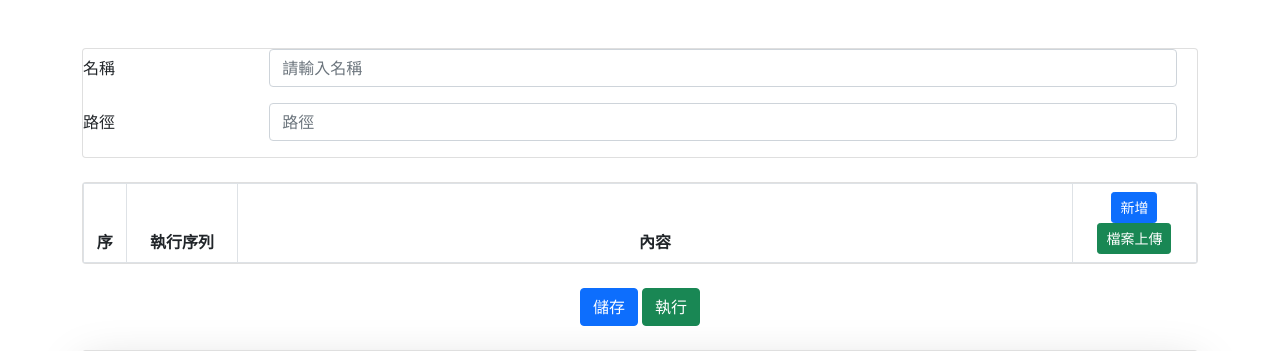
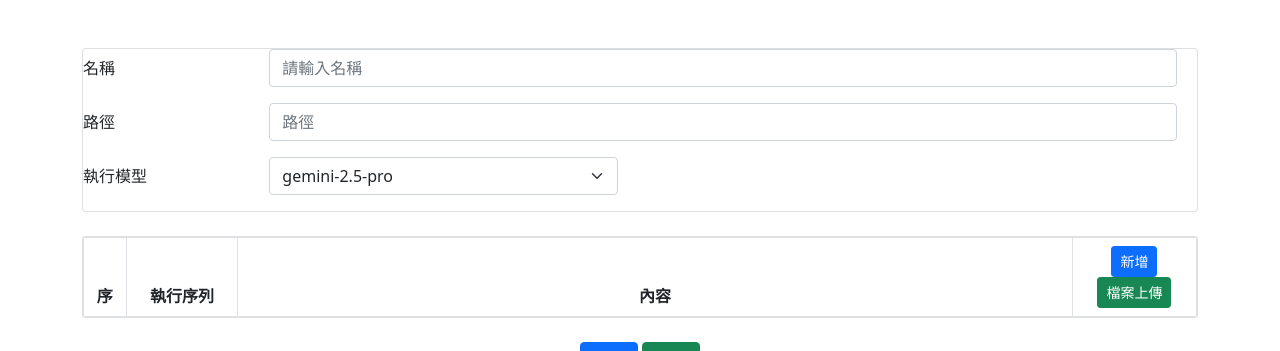
Before and after one commit to miner711489/gemini_practice, a Flask app: page /detail in a window 1280 px wide. Shown: the top 351 px of the page. Run offline with Flask 3, Linux system fonts and the light colour scheme; lists and menus that the app fills with data are empty; parts of the project's set-up code (start-up, migrations or seed data) failed here and were passed over; some libraries are stand-ins or nearby versions.

Commit message:
選擇執行模型

```diff
--- a/GeminiChatSession.py
+++ b/GeminiChatSession.py
@@ -205,7 +205,7 @@ class GeminiChatSession:
                     request_content,
                     generation_config=self.generation_config
                 )
-                print(response)
+                # print(response)
                 current_datetime = datetime.now().strftime("%Y/%m/%d %H:%M:%S")
                 self.printLog(f"\nGemini 已回傳訊息，{current_datetime}...")
                 return response.text
@@ -217,7 +217,7 @@ class GeminiChatSession:
                     # 指數退避邏輯：等待時間 = 基礎延遲 * 2^嘗試次數 + 一個隨機的毫秒數
                     wait_time = (base_delay**attempt) + random.uniform(0, 1)
                     self.printLog(f"將在 {wait_time:.2f} 秒後重試...", True)
-                    time.sleep(wait_time)
+                    time.sleep(45)
                 else:
                     self.printLog("已達到最大重試次數，放棄操作。", True)
                     return f"呼叫 Google API 失敗，已重試 {max_retries} 次後放棄。最後錯誤：{e}"
--- a/app.py
+++ b/app.py
@@ -295,8 +295,6 @@ def gemini_task_generator(json_data):
             # 其他您需要的設定...
         )
 
-
-
         chat_session = GeminiChatSession(
             model_name=config.MODEL_NAME,
             generation_config=generation_config,
@@ -371,15 +369,16 @@ def gemini_task_generator(json_data):
 def runbyid():
     """處理來自前端的請求，並開始執行 Gemini 任務"""
     run_id = request.args.get("id")
+    run_Model = request.args.get("model")
 
     # 使用 stream_with_context 來串流回應
     return Response(
-        stream_with_context(gemini_task_generator_2(run_id)),
+        stream_with_context(gemini_task_generator_2(run_id, run_Model)),
         mimetype="text/event-stream",
     )
 
 
-def gemini_task_generator_2(run_id):
+def gemini_task_generator_2(run_id, run_Model):
 
     def stream_log(message_type, content, showlog=True):
         """輔助函式，用於格式化並傳送串流訊息"""
@@ -408,15 +407,16 @@ def gemini_task_generator_2(run_id):
 
     try:
         start_time = time.perf_counter()
-        yield stream_log("status", "處理程序開始...")
+        yield stream_log("status", f"處理程序開始，使用模型{run_Model}...")
 
         generation_config = genai.types.GenerationConfig(
             temperature=2,
+            max_output_tokens=165536
             # 其他您需要的設定...
         )
 
         chat_session = GeminiChatSession(
-            model_name=config.MODEL_NAME, generation_config=generation_config
+            model_name=run_Model, generation_config=generation_config
         )
 
         uploaded_files_result = []
--- a/templates/detail.html
+++ b/templates/detail.html
@@ -77,6 +77,7 @@
 
       $('#btnRun').click(async function () {
         var id = $('#hidId').val();
+        var model = $('#lstModel').val();
 
         const $logContainer = $('#log-container');
         $logContainer.empty();
@@ -85,7 +86,7 @@
         $submitBtn.prop('disabled', true).text('執行中...');
 
         try {
-          const response = await fetch(`/runbyid?id=${id}`, {
+          const response = await fetch(`/runbyid?id=${id}&model=${model}`, {
             method: "POST"
           });
 
@@ -314,6 +315,17 @@
           <input type="text" class="form-control" id="txtDir" placeholder="路徑" value="{{jsondata.dir}}" />
         </div>
       </div>
+      <div class="row mb-3 me-2">
+        <div class="col-md-2 d-flex align-items-center justify-content-start">
+          <label>執行模型</label>
+        </div>
+        <div class="col-md-4">
+          <select class="form-select" id="lstModel">
+            <option value="gemini-2.5-pro" selected="selected">gemini-2.5-pro</option>
+            <option value="gemini-2.5-flash">gemini-2.5-flash</option>
+          </select>
+        </div>
+      </div>
     </div>
 
     <div class="card mb-4">
--- a/templates/index.html
+++ b/templates/index.html
@@ -56,7 +56,7 @@
   </style>
 
   <script>
-    var jsondata_from_server = {{ jsondata | tojson | safe }};
+    var jsondata_from_server = {{ jsondata | tojson | safe }}
 
     $(document).ready(function () {
       var data = jsondata_from_server;
```
Also changed, not shown: 1 other file.
